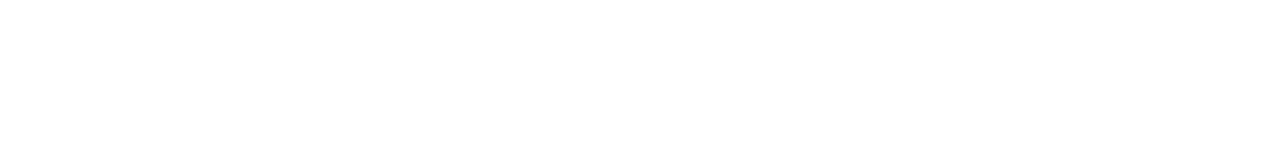
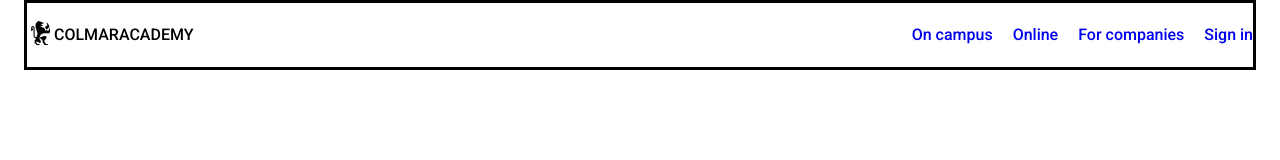
Before and after one commit to nwallingsford/colmaracademy, a plain HTML site: page index.html in a window 1280 px wide. Drawn offline with Linux system fonts and the light colour scheme.

Commit message:
Add header with logo and nav elements positioned

```diff
--- a/index.html
+++ b/index.html
@@ -5,9 +5,24 @@
     <meta name="viewport" content="width=device-width, initial-scale=1.0">
     <link rel="stylesheet" href="resources/css/reset.css" type="text/css">
     <link rel="stylesheet" href="resources/css/style.css" type="text/css">
+    <link href="https://fonts.googleapis.com/css?family=Roboto:500" rel="stylesheet">
     <title>Colmar Academy</title>
   </head>
   <body>
-
+    <!-- Desktop nav -->
+    <header class="desktop-nav flex">
+      <div class="logo flex">
+        <img src="resources/images/ic-logo.svg" alt="Colmar Academy logo">
+        <span>COLMAR</span>
+        <span>ACADEMY</span>
+      </div>
+      <nav>
+        <a href="#">On campus</a>
+        <a href="#">Online</a>
+        <a href="#">For companies</a>
+        <a href="#">Sign in</a>
+      </nav>
+    </header>
+    <!-- Mobile nav -->
   </body>
 </html>
--- a/resources/css/style.css
+++ b/resources/css/style.css
@@ -0,0 +1,33 @@
+html {
+  font-size: 16px;
+  font-family: 'Roboto', sans-serif;
+}
+
+.desktop-nav.flex {
+  align-items: center;
+  justify-content: space-between;
+  margin: 0 1.5rem;
+  height: 4rem;
+  border: solid;
+}
+
+.desktop-nav nav a {
+  margin-right: 1rem;
+  text-decoration: none;
+}
+
+.desktop-nav nav a:hover {
+  text-decoration: underline;
+}
+
+.desktop-nav nav a:last-child {
+  margin-right: 0;
+}
+
+.logo.flex {
+  align-items: center;
+}
+
+.flex {
+  display: flex;
+}
```
